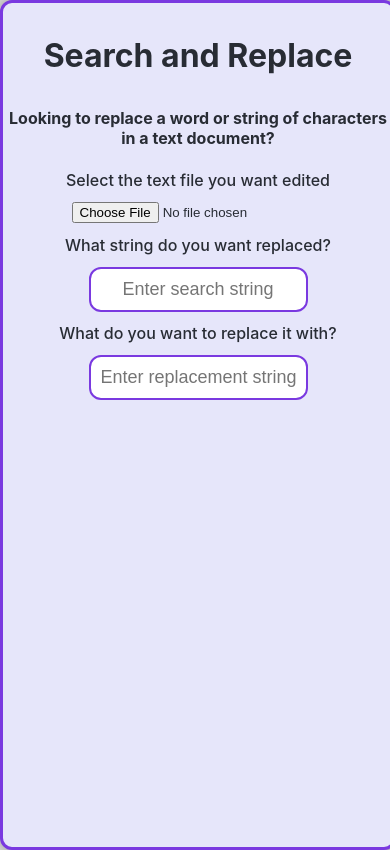
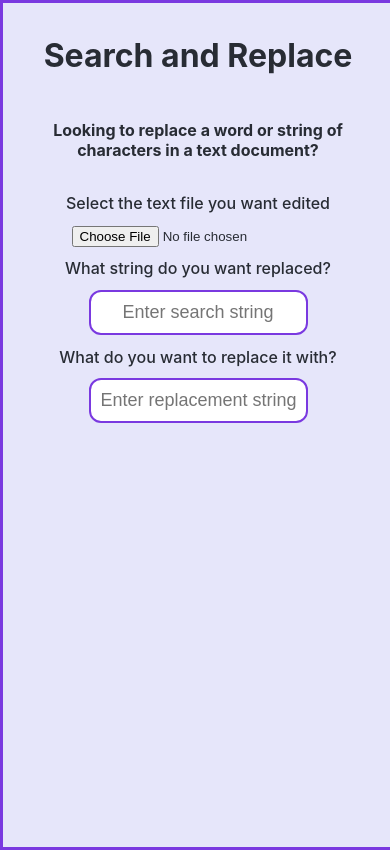
Before and after one commit to stkirk/search-and-replace, a React (Create React App) app: page / in a window 390 px wide. Built offline with nearby package versions, Linux system fonts and the light colour scheme.

Commit message:
refactored form into own component, minor css tweaks

```diff
--- a/src/App.css
+++ b/src/App.css
@@ -15,20 +15,18 @@ body {
   box-shadow: 0px 0px 16px 6px rgba(0, 0, 0, 0.33);
 }
 
-@media (max-width: 800px) {
+@media (max-width: 850px) {
   .App {
     width: 100%;
     height: 100vh;
     margin: 0;
+    border-radius: 0;
   }
 }
 
-h1 {
+h1,
+h4 {
   padding: 3%;
-}
-
-.form-container {
-  width: 100%;
 }
 
 .inputs-container {
--- a/src/components/SearchAndReplace.js
+++ b/src/components/SearchAndReplace.js
@@ -1,6 +1,7 @@
 import React, { useState } from "react";
 import { saveAs } from "file-saver";
 import DownloadDisplay from "./DownloadDisplay";
+import SearchAndReplaceForm from "./SearchAndReplaceForm";
 
 const SearchAndReplace = () => {
   const initialAppState = {
@@ -74,60 +75,13 @@ const SearchAndReplace = () => {
   };
 
   return (
-    <div className="form-container">
-      <form onSubmit={submitHandler}>
-        {!appState.showDownload && (
-          <div className="inputs-container">
-            <label htmlFor="selectedFile" className="input-label">
-              Select the text file you want edited
-            </label>
-            <div className="input-div">
-              <input
-                className="file-btn"
-                type="file"
-                accept=".txt"
-                name="selectedFile"
-                onChange={onChange}
-              />
-            </div>
-            <label htmlFor="search_param" className="input-label">
-              What string do you want replaced?
-            </label>
-            <div className="input-div">
-              <input
-                type="text"
-                className="text-input"
-                placeholder="Enter search string"
-                name="search_param"
-                value={appState.search_param}
-                onChange={onChange}
-              />
-            </div>
-            <label htmlFor="replacement_param" className="input-label">
-              What do you want to replace it with?
-            </label>
-            <div className="input-div">
-              <input
-                type="text"
-                className="text-input"
-                placeholder="Enter replacement string"
-                name="replacement_param"
-                value={appState.replacement_param}
-                onChange={onChange}
-              />
-            </div>
-          </div>
-        )}
-        {!appState.showDownload &&
-          appState.selectedFile &&
-          appState.search_param.length > 0 &&
-          appState.replacement_param.length > 0 && (
-            <button className="submit-btn">
-              Search file for {appState.search_param} and replace with{" "}
-              {appState.replacement_param}
-            </button>
-          )}
-      </form>
+    <div className="search-replace-container">
+      <SearchAndReplaceForm
+        appState={appState}
+        submitHandler={submitHandler}
+        onChange={onChange}
+      />
+
       {appState.showDownload && (
         <DownloadDisplay
           appState={appState}
--- /dev/null
+++ b/src/components/SearchAndReplaceForm.js
@@ -0,0 +1,61 @@
+import React from "react";
+
+const SearchAndReplaceForm = ({ appState, submitHandler, onChange }) => {
+  return (
+    <form onSubmit={submitHandler}>
+      {!appState.showDownload && (
+        <div className="inputs-container">
+          <label htmlFor="selectedFile" className="input-label">
+            Select the text file you want edited
+          </label>
+          <div className="input-div">
+            <input
+              className="file-btn"
+              type="file"
+              accept=".txt"
+              name="selectedFile"
+              onChange={onChange}
+            />
+          </div>
+          <label htmlFor="search_param" className="input-label">
+            What string do you want replaced?
+          </label>
+          <div className="input-div">
+            <input
+              type="text"
+              className="text-input"
+              placeholder="Enter search string"
+              name="search_param"
+              value={appState.search_param}
+              onChange={onChange}
+            />
+          </div>
+          <label htmlFor="replacement_param" className="input-label">
+            What do you want to replace it with?
+          </label>
+          <div className="input-div">
+            <input
+              type="text"
+              className="text-input"
+              placeholder="Enter replacement string"
+              name="replacement_param"
+              value={appState.replacement_param}
+              onChange={onChange}
+            />
+          </div>
+        </div>
+      )}
+      {!appState.showDownload &&
+        appState.selectedFile &&
+        appState.search_param.length > 0 &&
+        appState.replacement_param.length > 0 && (
+          <button className="submit-btn">
+            Search file for {appState.search_param} and replace with{" "}
+            {appState.replacement_param}
+          </button>
+        )}
+    </form>
+  );
+};
+
+export default SearchAndReplaceForm;
```
